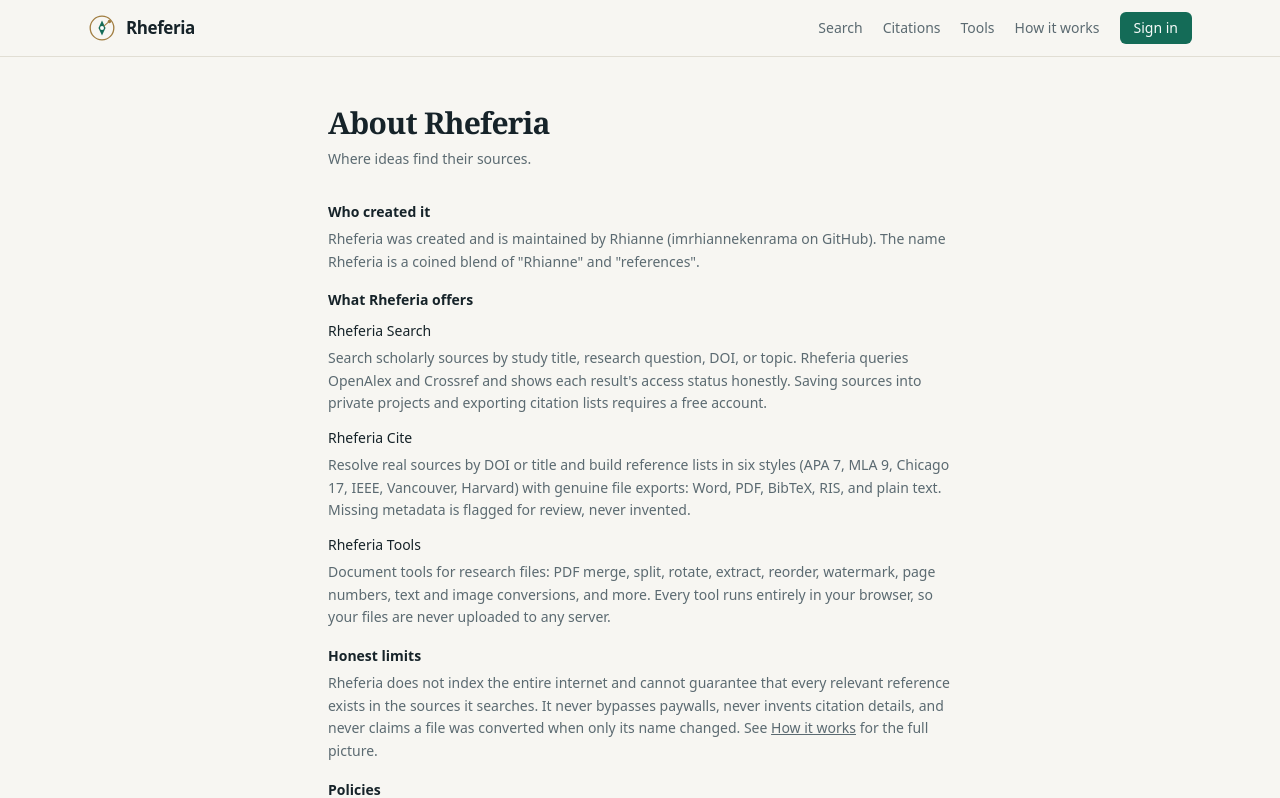
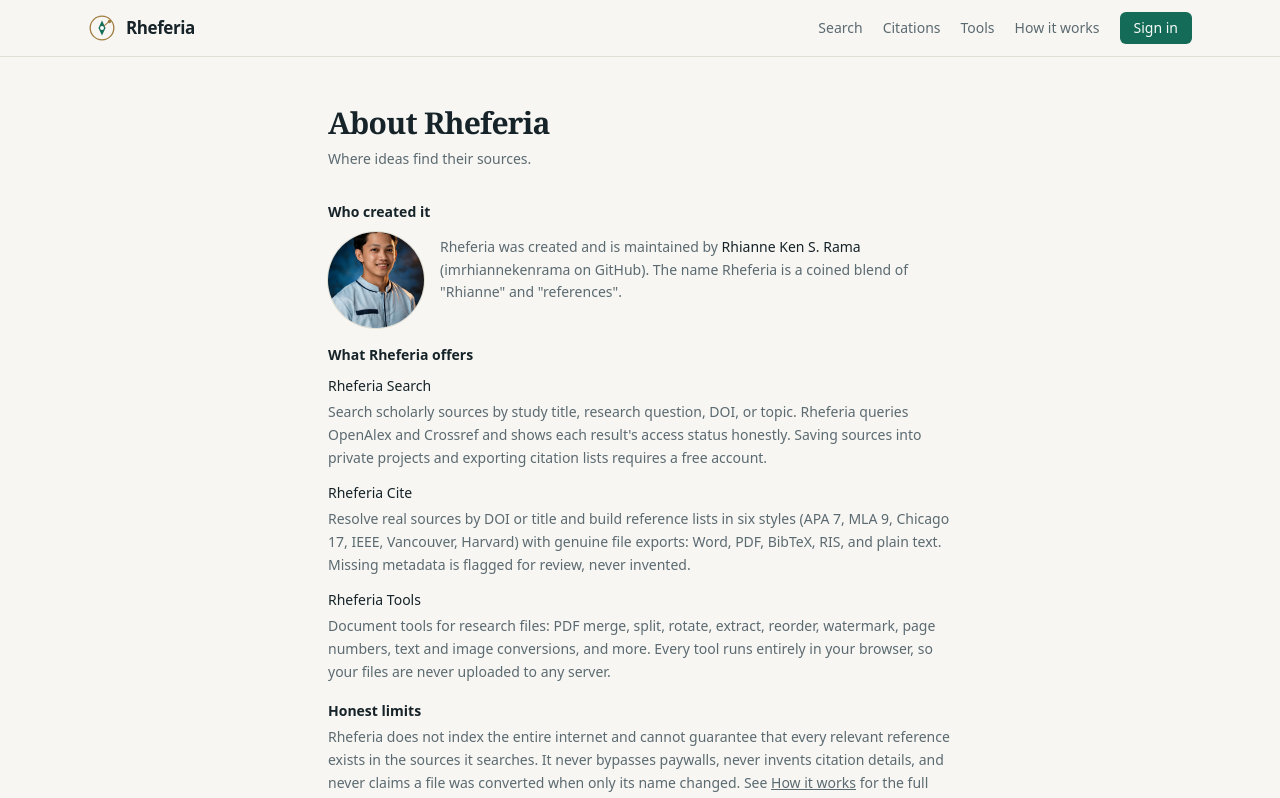
Before and after one commit to imrhiannekenrama/rheferia, a Next.js app in the folder rheferia/: page /about in a window 1280 px wide. Shown: the top 798 px of the page. Built offline with nearby package versions, Linux system fonts and the light colour scheme; no server answers.

Commit message:
Add About page with creator photo and full name

```diff
--- a/rheferia/src/app/(public)/about/page.tsx
+++ b/rheferia/src/app/(public)/about/page.tsx
@@ -1,5 +1,6 @@
 import type { Metadata } from "next";
 import Link from "next/link";
+import Image from "next/image";
 import { brand } from "@/lib/config/brand";
 
 export const metadata: Metadata = { title: "About" };
@@ -13,11 +14,22 @@
       <section className="mt-8 space-y-4 text-sm leading-relaxed text-muted-foreground">
         <div>
           <h2 className="font-semibold text-foreground">Who created it</h2>
-          <p className="mt-1">
-            {brand.name} was created and is maintained by Rhianne
-            (imrhiannekenrama on GitHub). The name {brand.name} is a coined
-            blend of &quot;Rhianne&quot; and &quot;references&quot;.
-          </p>
+          <div className="mt-2 flex items-start gap-4">
+            <Image
+              src="/images/creator.jpg"
+              alt="Portrait of Rhianne Ken S. Rama, creator of Rheferia"
+              width={96}
+              height={96}
+              className="h-24 w-24 flex-shrink-0 rounded-full object-cover ring-1 ring-border"
+              priority={false}
+            />
+            <p className="mt-1">
+              {brand.name} was created and is maintained by{" "}
+              <span className="font-medium text-foreground">Rhianne Ken S. Rama</span>{" "}
+              (imrhiannekenrama on GitHub). The name {brand.name} is a coined
+              blend of &quot;Rhianne&quot; and &quot;references&quot;.
+            </p>
+          </div>
         </div>
 
         <div>
```
Also changed, not shown: rheferia/creator.jpg (added), rheferia/public/images/creator.jpg (added).
